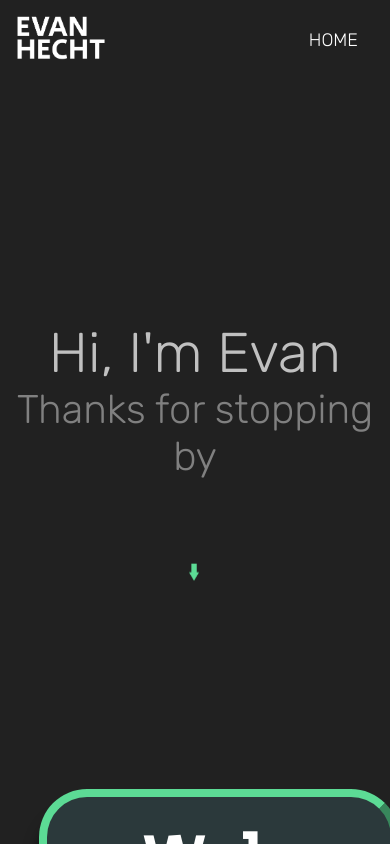
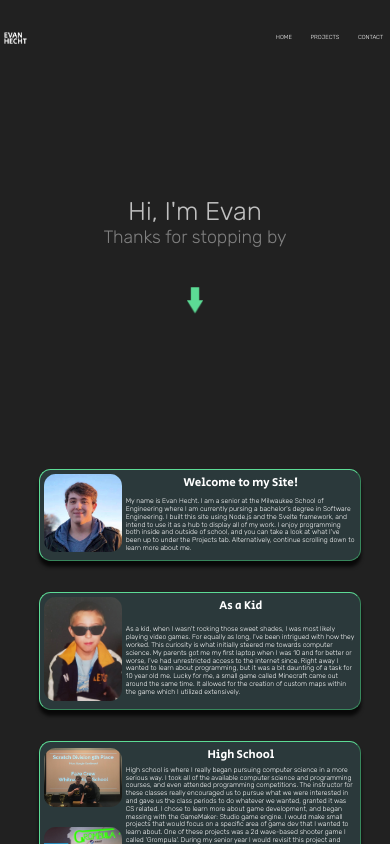
Before and after one commit to EvanHecht/portfolio-website, a Svelte app: page / in a window 390 px wide. Shown: the top 844 px of the page. Built offline with nearby package versions, Linux system fonts and the light colour scheme.

Commit message:
Made site more responsive and added favicon

```diff
--- a/public/global.css
+++ b/public/global.css
@@ -30,7 +30,7 @@ body {
 }
 
 .image {
-    border-radius: 3rem;
+    border-radius: 3vw;
     max-width: 100%;
-    width: 100%;
+
 }
--- a/public/index.html
+++ b/public/index.html
@@ -6,6 +6,7 @@
     <meta name="viewport" content="width=device-width, initial-scale=1.0" />
     <title>Evan Hecht</title>
     <link rel='stylesheet' href='./global.css'>
+    <link rel="icon" type="image/x-icon" href="resources/images/icon.png">
     <script defer src="build/bundle.js"></script>
   </head>
   <body></body>
--- a/src/App.svelte
+++ b/src/App.svelte
@@ -30,5 +30,5 @@
 
 
 <NavBar bind:page={page}/>
-<div style="height: 12rem"></div>
+<div style="height: 8vh"></div>
 <svelte:component id="PageComponent" this={page}/>
--- a/src/svelte-components/Contact.svelte
+++ b/src/svelte-components/Contact.svelte
@@ -7,11 +7,11 @@
     @keyframes intro_animation{
         0% {
             opacity: 0%;
-            transform: translateY(-10rem);
+            transform: translateY(-10vw);
         }
         100% {
              opacity: 100%;
-             transform: translateY(0rem);
+             transform: translateY(0vw);
         }
     }
 
@@ -19,20 +19,20 @@
     h1 {
         text-align: center;
         font-family: 'Secular One';
-        font-size: 3.5rem;
+        font-size: 3.5vw;
         color: var(--palette-color-2);
-        text-shadow: 0.5rem 0.5rem black;
-        margin-bottom: 7rem;
+        text-shadow: 0.5vw 0.5vw black;
+        margin-bottom: 5vw;
         animation: forwards intro_animation .5s
     }
 
     h2 {
         text-align: center;
         font-family: 'Rubik';
-        font-size: 2rem;
+        font-size: 2vw;
         color: var(--palette-color-2);
-        text-shadow: 0.5rem 0.5rem black;
-        margin-bottom: 5rem;
+        text-shadow: 0.5vw 0.5vw black;
+        margin-bottom: 5vw;
     }
 
     .green {
@@ -43,12 +43,12 @@
         display: block;
         width: 70%;
         height: 100%;
-        margin: 5rem auto;
+        margin: 5vw auto;
         animation: forwards intro_animation .5s
     }
 
     h3 {
-        font-size: 2rem;
+        font-size: 2vw;
         text-align: center;
         color: var(--palette-color-2);
         font-family: 'Rubik';
--- a/src/svelte-components/InfoCard.svelte
+++ b/src/svelte-components/InfoCard.svelte
@@ -20,12 +20,10 @@
     }
 
     onMount(async () => {
-        console.log(paths_list)
         if(paths_list.length == 0) {
             text_area.style.gridColumnStart = '1'
             header_ref.style.gridColumnStart = '1'
             text_area.style.textAlign = 'center'
-            console.log("bruh")
         }
 
         // Add images
@@ -67,23 +65,22 @@
 
     #container {
         display: grid;
-        grid-template-rows: auto auto;
+        grid-template-rows: min-content auto;
         grid-template-columns: fit-content(25%) fit-content(75%);
         background-color: var(--palette-color-3);
-        gap: 1rem;
-        padding: 1rem;
+        gap: 1vw;
+        padding: 1vw;
         width: 80%;
-        margin: 0 10% 8rem 10%;
-        border-radius: 3rem;
+        margin: 0 10% 8vw 10%;
+        border-radius: 3vw;
         opacity: 0%;
         transform: translateX(-10rem);
         transition: 0.75s;
-        box-shadow: 0 1.5rem 1rem #000000c0;
-        border-style:outset;
-        border-radius: 3rem;
-        border-width: .5rem;
+        box-shadow: 0 1.5vw 1vw #000000c0;
+        border-style: outset;
+        border-radius: 3vw;
+        border-width: .5vw;
         border-color: var(--palette-color-4);
-        font-size: 100%;
         overflow: hidden;
     }
 
@@ -93,11 +90,11 @@
         grid-column-start: 2;
         grid-column-end: 3;
         min-width: 100%;
-        height: 100%;
+        height: fit-content;
         overflow: hidden;
         font-family: "Secular One";
         text-align: center;
-        font-size: 4rem;
+        font-size: 3vw;
         margin: 0;
         color: var(--palette-color-2);
         font-weight: lighter;
@@ -113,6 +110,7 @@
     }
 
     #text_area {
+        display: inline;
         grid-row-start: 2;
         grid-row-end: 3;
         grid-column-start: 2;
@@ -120,12 +118,11 @@
         font-family: "Rubik";
         text-align: left;
         width: 100%;
-        font-size: 1.75rem;
+        font-size: 1.75vw;
         color: var(--palette-color-2);
-        line-height: 3.25rem;
         margin: 0;
         vertical-align: top;
-        line-height: 2.25rem;
+        line-height: 2vw;
     }
 
 </style>
--- a/src/svelte-components/NavBar.svelte
+++ b/src/svelte-components/NavBar.svelte
@@ -29,7 +29,6 @@
 
 
     document.addEventListener('scroll', function(e) {
-        console.log(window.scrollY)
         if (window.scrollY > 0) {
             document.getElementById("container").style.backgroundColor = "var(--palette-color-3)"
         }
@@ -64,55 +63,64 @@
         position: fixed;
         z-index: 10;
         transition: .5s;
-        height: fit-content;
+        height: 10%;
+        max-height: 9%;
+        min-height: 9%;
+        overflow: hidden;
     }
+
     ul {
+
         list-style-type: none;
-        overflow: hidden;
+        width: 100%;
+        height: 100%;
         text-align: right;
-        height: 4rem;
-        line-height: 4rem;
-        padding: 0.5rem 0 0.5rem 0;
-        margin: auto;
+        margin: 0;
+        padding: 0;
 
     }
+
     li {
-        display: inline-block;
+        display: inline-flex;
+        align-items: center;
+        width: fit-content;
         height: 100%;
-        padding: 0rem 1rem;
+        line-height: 100%;
         opacity: 0;
         margin: auto;
+        padding: 0 .75vw 0 1vw;
     }
 
     a {
         color: var(--palette-color-2);
         display: inline-block;
-        font-size: large;
+        font-size: 1.5vw;
         font-family: 'Rubik';
         text-decoration: none;
-        height: 100%;
-        padding: 0 1rem;
-        border-radius: 1rem;
-        border: 1rem;
+        border-radius: 3vw;
+        border: 1vw;
         transition: 0.5s;
         opacity: 1;
+        width: 100%;
+        line-height: 100%;
+        padding: 1vw;
+    }
 
-    }
     a:hover {
         background-color: var(--palette-color-4);
         color: var(--palette-color-1);
-        transform: translateX(-1rem);
+        transform: translateX(-1vw);
     }
 
     img {
-        display: block;
-        max-height: 70%;
-        margin-top: 7.5%;
+        max-height: 3vw;
+        margin: auto;
     }
 
     #logo {
+        margin-left: 0;
         float: left;
-        padding-left: 1rem;
+        padding-left: 1vw;
         animation: appear-from-left 0.5s 0s forwards;
     }
 
--- a/src/svelte-components/ProjectCard.svelte
+++ b/src/svelte-components/ProjectCard.svelte
@@ -37,20 +37,20 @@
     #Container {
         background-color: var(--palette-color-3);
         height: fit-content;
-        max-height: 55rem;
+        max-height: 55vw;
         margin: 0;
         display: grid;
         grid-template-columns: auto;
         grid-template-rows: .25fr 2fr fit-content 1.25fr;
-        border-radius: 3rem 3rem;
+        border-radius: 3vw 3vw;
         padding: 2.5%;
-        box-shadow: 0 1.5rem 1rem;
+        box-shadow: 0 1.5vw 1vw;
         border-style: outset;
-        border-radius: 3rem;
-        border-width: .25rem;
+        border-radius: 3vw;
+        border-width: .25vw;
         border-color: var(--palette-color-4);
         animation: forwards intro_animation .5s;
-        padding-bottom: 1rem;
+        padding-bottom: 2vw;
         min-height: 100%;
     }
 
@@ -59,7 +59,7 @@
         font-family: 'Rubik';
         color: var(--palette-color-2);
         font-weight: bold;
-        font-size: 2rem;
+        font-size: 3vw;
         grid-row: 1;
         margin: auto;
     }
@@ -67,13 +67,13 @@
     #Image {
         grid-row: 2;
         grid-column: 1;
-        max-width:100%;
+        max-width: 100%;
         width: auto;
         height: auto;
         margin: auto;
         padding-bottom: 5%;
         padding-top: 5%;
-        border-radius: 3rem;
+        border-radius: 3vw;
     }
 
     #Text {
@@ -82,9 +82,9 @@
         text-align: center;
         font-family: 'Rubik';
         color: var(--palette-color-2);
-        font-size: 1.5rem;
+        font-size: 1.25vw;
         margin: auto;
-        line-height: 2rem;
+        line-height: 1.5vw;
 
     }
 
@@ -94,9 +94,9 @@
         height: 90%;
         width: 90%;
         margin: auto;
-        border-radius: 2rem;
+        border-radius: 2vw;
         background-color: var(--palette-color-4);
-        font-size: 1.5rem;
+        font-size: 1.5vw;
         font-family: 'Rubik';
         transition: .35s;
         border-style:solid;
--- a/src/svelte-components/Projects.svelte
+++ b/src/svelte-components/Projects.svelte
@@ -19,17 +19,17 @@
     h1 {
         text-align: center;
         font-family: 'Secular One';
-        font-size: 3.5rem;
+        font-size: 4vw;
         color: var(--palette-color-2);
-        text-shadow: 0.35rem 0.35rem black;
-        margin-bottom: 7rem;
+        text-shadow: 0.50vw 0.50vw black;
+        margin-bottom: 7vw;
         animation: forwards intro_animation .5s
     }
 
     #ProjectGrid {
         width: 75%;
         height: fit-content;
-        margin: 0 12.5% 50rem 12.5%;
+        margin: 0 12.5% 50vw 12.5%;
         display: grid;
         grid-template-columns: 1fr 1fr 1fr;
         grid-template-rows: max-content max-content max-content;
--- a/src/svelte-components/TitleSequence.svelte
+++ b/src/svelte-components/TitleSequence.svelte
@@ -25,42 +25,42 @@
         }
         10% {
             opacity: 100%;
-            transform: translateY(0rem);
+            transform: translateY(0vw);
         }
         20% {
             opacity: 100%;
-            transform: translateY(2rem);
+            transform: translateY(3vw);
         }
         30% {
-            transform: translateY(0rem);
+            transform: translateY(0vw);
             opacity: 100%
         }
         40% {
-            transform: translateY(2rem);
+            transform: translateY(3vw);
             opacity: 100%
         }
         50% {
-            transform: translateY(0rem);
+            transform: translateY(0vw);
             opacity: 100%
         }
         60% {
-            transform: translateY(2rem);
+            transform: translateY(3vw);
             opacity: 100%
         }
         70% {
-            transform: translateY(0rem);
+            transform: translateY(0vw);
             opacity: 100%
         }
         80% {
-            transform: translateY(2rem);
+            transform: translateY(3vw);
             opacity: 100%
         }
         90% {
-            transform: translateY(0rem);
+            transform: translateY(0vw);
             opacity: 100%
         }
         100% {
-            transform: translateY(2rem);
+            transform: translateY(3vw);
             opacity: 0%
         }
     }
@@ -71,7 +71,7 @@
         color: silver;
         font-family: "Rubik";
         font-weight: 1;
-        font-size: 3.5rem;
+        font-size: calc(12px + 3.5vw);
         margin: 8rem 0 0 0;
         opacity: 0;
         animation: appear-from-top 1s .5s forwards;
@@ -82,19 +82,26 @@
         color: grey;
         font-family: "Rubik";
         font-weight: 1;
-        font-size: 2.5rem;
+        font-size: calc(12px + 1.5vw);
         margin: 0 0 2rem;
         opacity: 0;
         animation: appear-from-bottom 1s 1.5s forwards;
 
     }
 
+    #arrow_container {
+        width: 4vw;
+        margin: 0 auto;
+        padding: 0;
+    }
+
     #arrow {
-        width: 2.5%;
+        width: 100%;
         image-rendering: crisp-edges;
-        margin: 3rem 48.5%;
         opacity: 0;
         animation: arrow-animation 5s 2.5s forwards;
+        margin: 0;
+        padding: 0;
     }
 
 
@@ -102,4 +109,6 @@
 
 <h1 id=title>Hi, I'm Evan</h1>
 <h2>Thanks for stopping by</h2>
-<img id=arrow src="resources/images/arrow.png" alt="arrow"/>
+<div id=arrow_container>
+    <img id=arrow src="resources/images/arrow.png" alt="arrow"/>
+</div>
```
Also changed, not shown: public/build/bundle.js, public/resources/images/icon.png (added).
